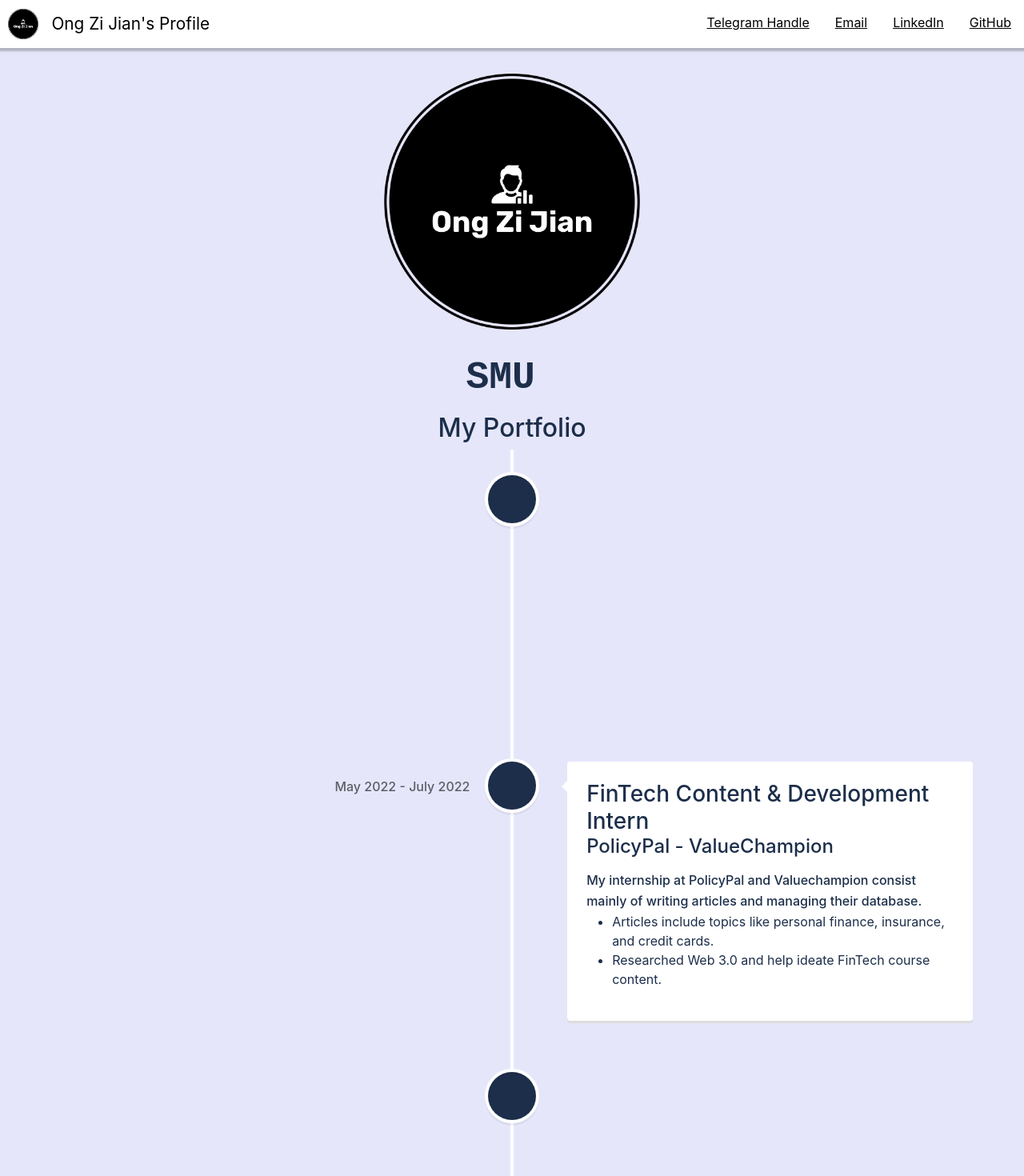
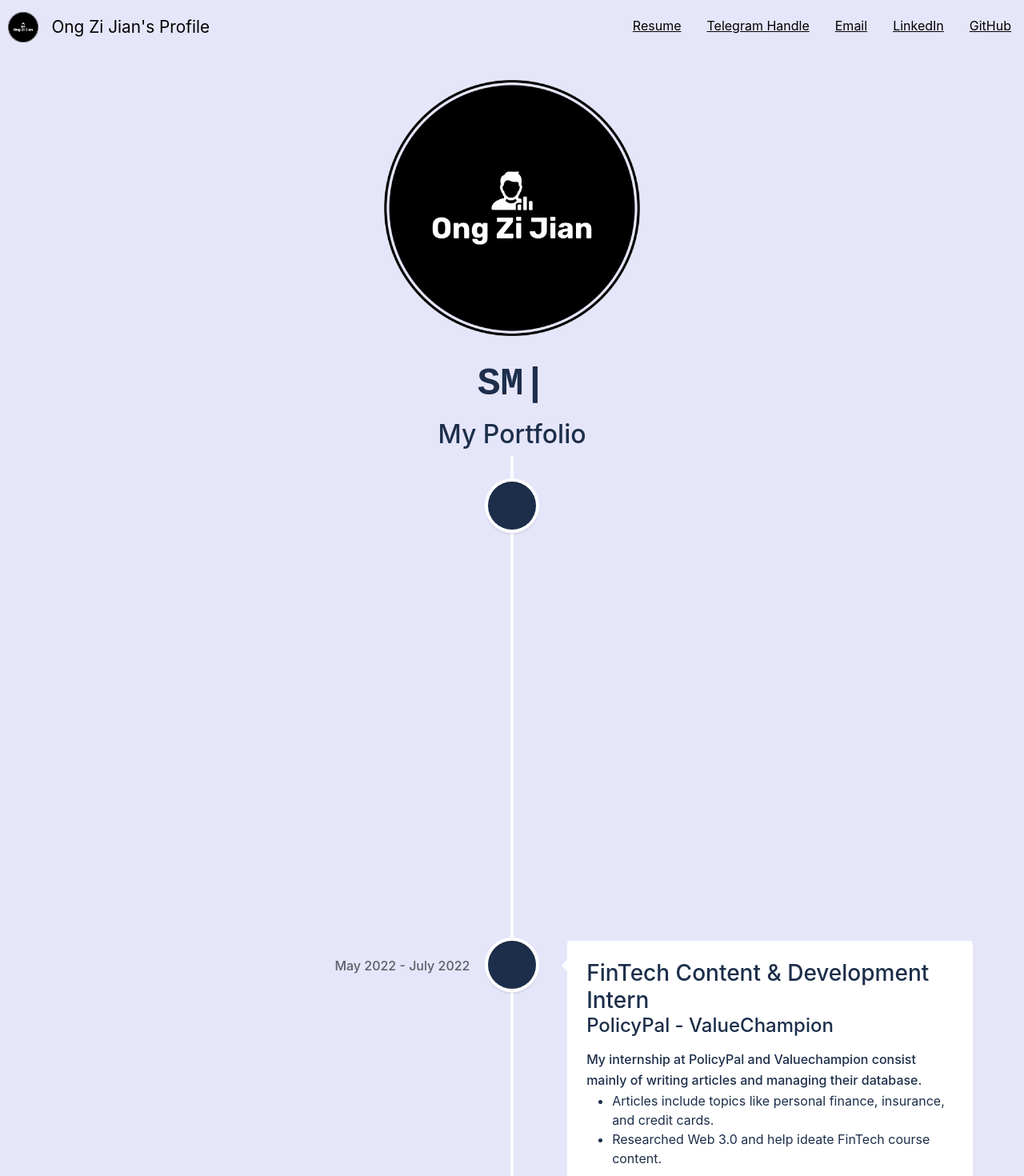
Before and after one commit to ong-zijian/zijian_personal_page, a React (Create React App) app: page / in a window 1280 px wide. Shown: the top 1470 px of the page at 80% size. Built offline with nearby package versions, Linux system fonts and the light colour scheme; the HTML template or start-up script is replaced by a standard one.

Commit message:
made the changes

```diff
--- a/src/App.js
+++ b/src/App.js
@@ -7,7 +7,7 @@ import ExampleComponent from './components/typing';
 
 function App() {
   return (
-    <div className='mainDiv'>
+    <div className='mainDiv container-fluid px-0'>
       <Navbar/>
       <div class="mt-2 d-flex justify-content-center">
         <img src={zijian} alt="Zi Jian Logo" class= "img-responsive m-4 col-3 w-3"></img>
--- a/src/components/navbar.js
+++ b/src/components/navbar.js
@@ -9,11 +9,14 @@ export default class Navbar extends React.Component{
 
     render() {
         return(
-            <nav className="navi" style={{color:"#1c2e4a"}}>
+            <nav className="navbar" style={{color:"#1c2e4a"}}>
                 <img src={logo} alt='logo' className="logo"></img>
                 <a href="/" className="home-name">Ong Zi Jian's Profile</a>
                 <div className="navigation-menu">
                     <ul>
+                        <li>
+                            <a href="https://drive.google.com/file/d/1gXV2vEJJd-VCwFcA-rnq0cA6FccEbhVv/view?usp=sharing" rel="noreferrer noopener" target="_blank">Resume</a>
+                        </li>
                         <li>
                         <a onClick={() => this.teleHandle()} className="link1">Telegram Handle</a>
                         </li>
--- a/src/components/timeline.js
+++ b/src/components/timeline.js
@@ -9,7 +9,7 @@ export default function timeline(){
         {/* SMU Events */}
         <VerticalTimelineElement
             className="vertical-timeline-element--work"
-            contentStyle={{ background: '#1c2e4a', color: '#000' }}
+            contentStyle={{ background: '#1c2e4a', color: '#fff' }}
             contentArrowStyle={{ borderRight: '7px solid  #1c2e4a' }}
             date="2021 - present"
             iconStyle={{ background: '#1c2e4a', color: '#fff' }}
@@ -17,12 +17,22 @@ export default function timeline(){
         >
             <div style={{color:"#fff"}}>
             <h3 className="vertical-timeline-element-title">SMU</h3>
-            <h4 className="vertical-timeline-element-subtitle">BSc Information System</h4>
+            <h4 className="vertical-timeline-element-subtitle">BSc Information System | Year 2</h4>
             <ul>
-                <li>Vue.js project: Assisted in creating a simple backend using Firebase. <a href="https://github.com/BeforeClass/web-frontend" style={{color:"whitesmoke"}}>Project</a></li>
+                <li>Programming Language: Python, Java (basic)</li>
+                <li>Vue.js project: Assisted in creating a simple backend using Firebase. <a href="https://github.com/BeforeClass/web-frontend"  target="_blank" style={{color:"whitesmoke", fontWeight:"bold"}}>Project</a></li>
+                <li>Flask project: Using Flask microservices to design and implement a backend Service Oriented Architecture (SOA). Usage of Docker, RabbitMQ, Konga and etc. Click <a href="https://github.com/ong-zijian/ESD_Tour_Project"  target="_blank" style={{color:"whitesmoke", fontWeight:"bold"}}>here</a> to view the project.</li>
                 <li>Basic web skills: React.js, Flask, HTML, CSS, PHP, Bootstrap</li>
-                <li>Programming Language: Python, Java (basic)</li>
-                <li>Data Analytics: Tableau, Pandas, Numpy, Matplotlib, Seaborn</li>
+                <li><a href="https://github.com/ong-zijian/Analytics_Foundation_Practice" style={{color:"whitesmoke", fontWeight:"bold"}}  target="_blank">Data Analytics</a>:
+                    <ul>
+                        <li>Tableau, Pandas, Numpy, Matplotlib, Seaborn</li>
+                        <li>Linear Regression</li>
+                        <li>Clustering</li>
+                        <li>Decision Tree Classification</li>
+                        <li>Log Regression</li>
+                    </ul>
+                </li>
+                <li>AWS Cloud Foundation</li>
             </ul>
             </div>
         </VerticalTimelineElement>
@@ -49,7 +59,7 @@ export default function timeline(){
         <VerticalTimelineElement
             className="vertical-timeline-element--work"
             date="Oct 2019 - Jul 2021"
-            contentStyle={{ background: '#1c2e4a', color: '#000' }}
+            contentStyle={{ background: '#1c2e4a', color: '#fff' }}
             contentArrowStyle={{ borderRight: '7px solid  #1c2e4a' }}
             iconStyle={{ background: '#1c2e4a', color: '#fff' }}
             //icon={<WorkIcon />}
@@ -108,7 +118,7 @@ export default function timeline(){
         <VerticalTimelineElement
             className="vertical-timeline-element--education"
             date="April 2016 - April 2019"
-            contentStyle={{ background: '#1c2e4a', color: '#000' }}
+            contentStyle={{ background: '#1c2e4a', color: '#fff' }}
             contentArrowStyle={{ borderRight: '7px solid  #1c2e4a' }}
             iconStyle={{ background: '#1c2e4a', color: '#fff' }}
             //icon={<SchoolIcon />}
```
